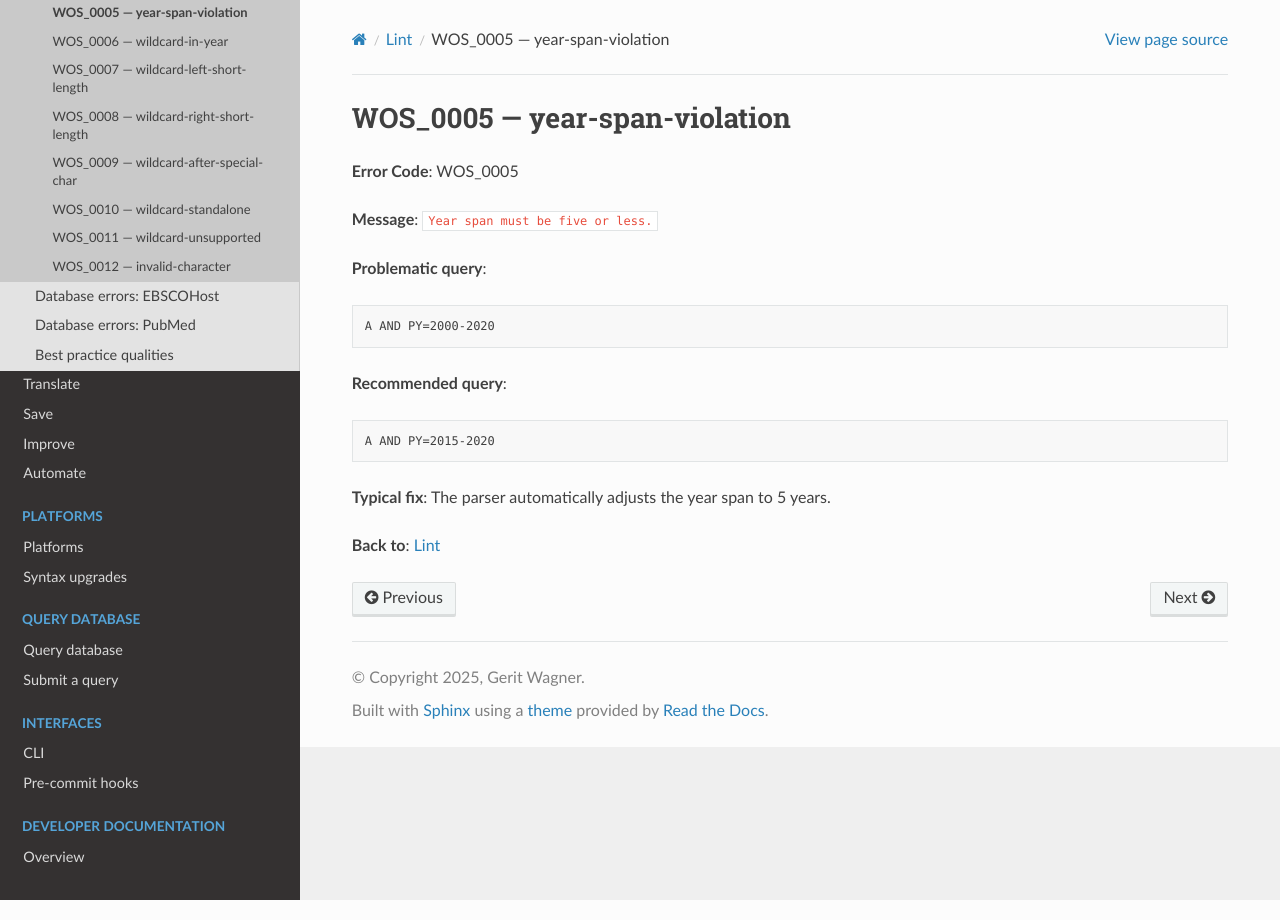
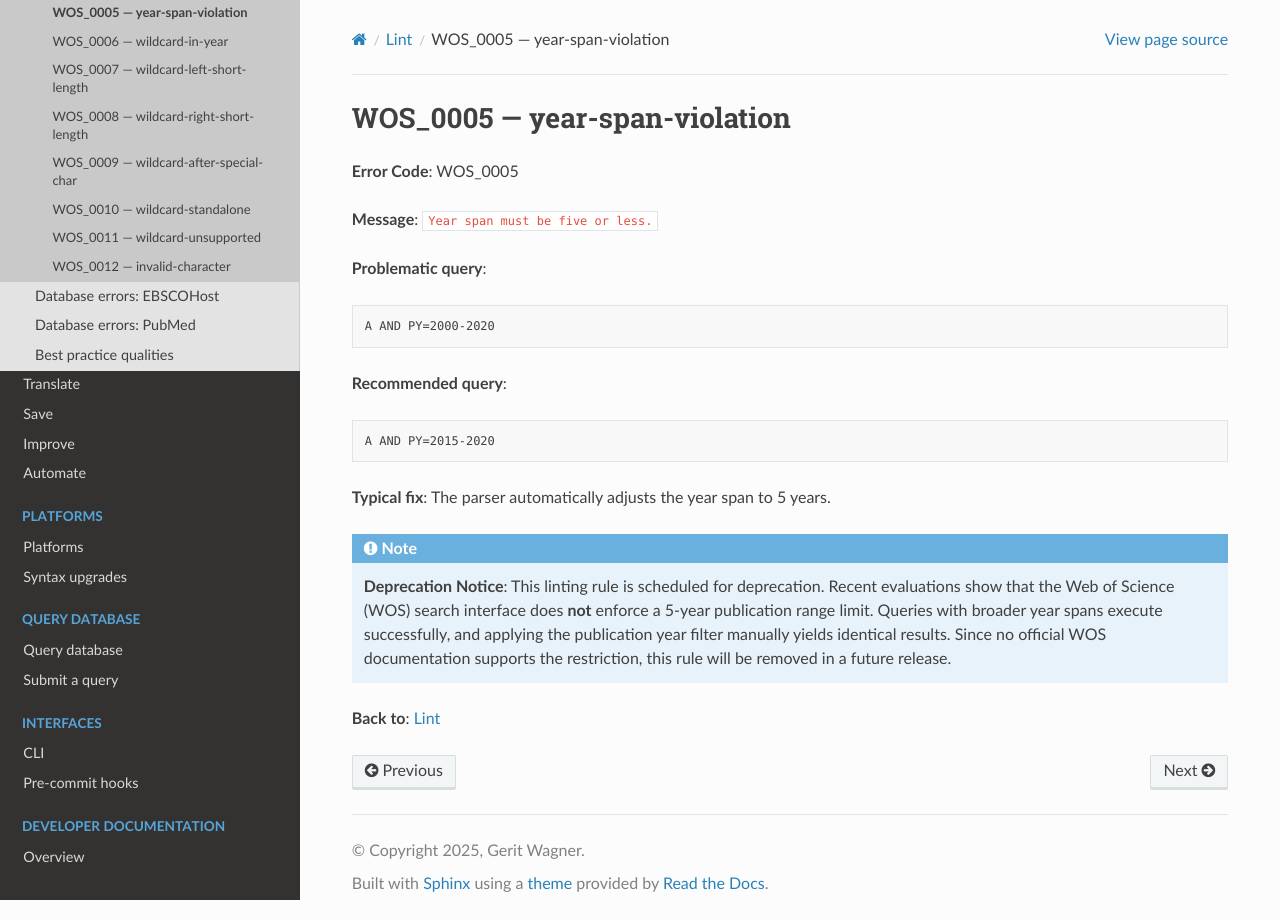
Before and after one commit to CoLRev-Environment/search-query, a Sphinx documentation site: the page built from docs/source/lint/WOS_0005.rst, in a window 1280 px wide. Built offline with Sphinx 7.4.7 and the Read the Docs theme 3.1.0, drawn with Linux system fonts in a browser that asks for light colours.

Commit message:
deprecate WOS_0005

```diff
--- a/docs/source/lint/WOS_0005.rst
+++ b/docs/source/lint/WOS_0005.rst
@@ -21,4 +21,13 @@ WOS_0005 — year-span-violation
 
 **Typical fix**: The parser automatically adjusts the year span to 5 years.
 
+.. note::
+   **Deprecation Notice**: This linting rule is scheduled for deprecation.
+   Recent evaluations show that the Web of Science (WOS) search interface
+   does **not** enforce a 5-year publication range limit. Queries with
+   broader year spans execute successfully, and applying the publication
+   year filter manually yields identical results. Since no official WOS
+   documentation supports the restriction, this rule will be removed in a
+   future release.
+
 **Back to**: :ref:`lint`
```
